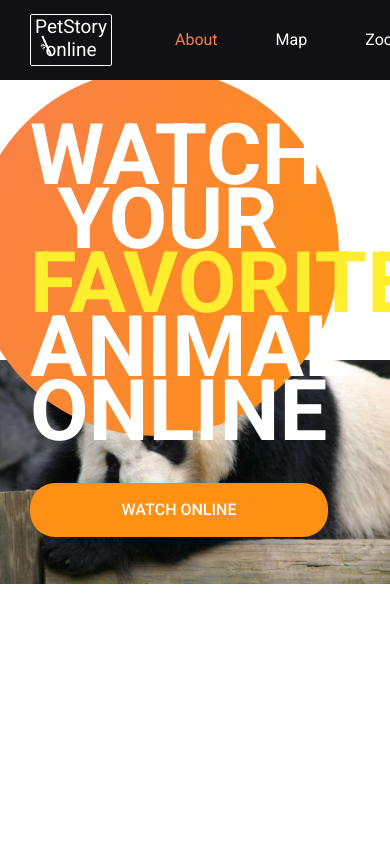
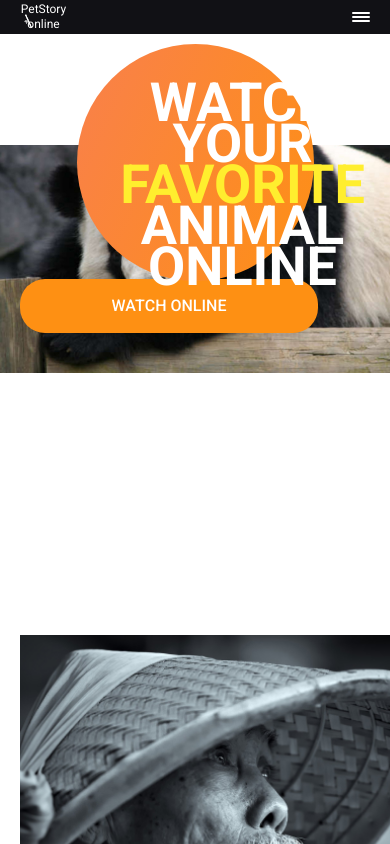
Before and after one commit to ZheKoGit/online-zoo, a website: page pages/main/index.html in a window 390 px wide. Shown: the top 844 px of the page. Drawn offline with Linux system fonts and the light colour scheme.

Commit message:
feat: layout of the Header and Welcome block for screens of size 640

```diff
--- a/pages/main/index.html
+++ b/pages/main/index.html
@@ -14,7 +14,7 @@
 	<header class="header wrapper_theme_dark">
 		<div class="container header__columns">
 			<a href="index.html" class="text__link_theme_light logo header__logo">
-				<span class="logo__image"></span>
+				<span class="logo__image header__logo-image"></span>
 				PetStory online</a>
 			<nav class="header__navigation">
 				<ul class="navigation">
@@ -28,16 +28,14 @@
 						<a href="" class="text__link_theme_light navigation__link">Zoos</a>
 					</li>
 					<li class="navigation__item">
-						<a href="../donate/donate.html" class="text__link_theme_light navigation__link">Donate</a>
+						<a href="" class="text__link_theme_light navigation__link">Contact us</a>
 					</li>
 					<li class="navigation__item">
-						<a href="" class="text__link_theme_light navigation__link">Contact us</a>
+						<a href="https://www.figma.com/file/jfEFwkXVj1WRq7sUHDr8os/PetStory-online" target="_blank"
+							class="text__link_theme_light navigation__link">Designed by &copy</a>
 					</li>
 				</ul>
-				<div class="navigation__copyright">
-					<a href="https://www.figma.com/file/jfEFwkXVj1WRq7sUHDr8os/PetStory-online" target="_blank"
-						class="text__link_theme_light navigation__link">Designed by &copy</a>
-				</div>
+				<div class="burger-menu"></div>
 			</nav>
 		</div>
 	</header>
--- a/src/sass/base/_base.scss
+++ b/src/sass/base/_base.scss
@@ -14,6 +14,10 @@ body {
 	max-width: $content-width;
 	margin: 0 auto;
 	padding: 0 30px;
+
+	@include media-tablet {
+		padding: 0 20px;
+	}
 }
 
 .visually-hidden {
--- a/src/sass/components/_navigation.scss
+++ b/src/sass/components/_navigation.scss
@@ -1,13 +1,10 @@
 .navigation {
+	column-gap: 58px;
 	@include columns();
 	margin: 0;
-}
 
-.navigation__item {
-	margin-right: 58px;
-
-	&:last-of-type {
-		margin-right: 0;
+	@include media-laptop {
+		column-gap: 48px;
 	}
 }
 
--- a/src/sass/layouts/_footer.scss
+++ b/src/sass/layouts/_footer.scss
@@ -46,12 +46,6 @@
 .footer__navigation {
 	grid-column: 1/2;
 	justify-content: flex-start;
-
-	@include media-laptop {
-		.navigation__item {
-			margin-right: 48px;
-		}
-	}
 }
 
 .footer__copyright-wrap {
--- a/src/sass/layouts/_header.scss
+++ b/src/sass/layouts/_header.scss
@@ -3,10 +3,30 @@
 	position: relative;
 	z-index: 1;
 	height: 80px;
+
+	@include media-tablet {
+		height: 34px;
+	}
 }
 
 .header__logo {
 	margin-right: 63px;
+
+	@include media-tablet {
+		width: 47px;
+		height: auto;
+		@include font(400, 1.2rem, 1.5rem);
+		border: none;
+	}
+}
+
+.header__logo-image {
+	@include media-tablet {
+		left: 4px;
+		bottom: 4px;
+		width: 8px;
+		height: 14px;
+	}
 }
 
 .header__columns,
@@ -21,4 +41,43 @@
 
 .header__navigation {
 	flex: 1;
+
+	@include media-tablet {
+		justify-content: flex-end;
+	}
+
+	.navigation {
+		@include media-tablet {
+			display: none;
+		}
+	}
 }
+
+.burger-menu {
+	display: none;
+	position: relative;
+	width: 18px;
+	height: 2px;
+	background-color: $color-light;
+	border-radius: 2px;
+
+	&::before,
+	&::after {
+		content: '';
+		position: absolute;
+		top: -4px;
+		width: 18px;
+		height: 2px;
+		background-color: $color-light;
+		border-radius: 2px;
+	}
+
+	&::after {
+		top: auto;
+		bottom: -4px;
+	}
+
+	@include media-tablet {
+		display: block;
+	}
+}
--- a/src/sass/layouts/_welcome.scss
+++ b/src/sass/layouts/_welcome.scss
@@ -7,6 +7,12 @@
 		padding: 43px 0 47px 0;
 		background-size: 118% auto;
 		background-position: 57% 100%;
+	}
+
+	@include media-tablet {
+		padding: 48px 0 40px 0;
+		background-size: 120%;
+		background-position: 52% 100%;
 	}
 }
 
@@ -29,6 +35,11 @@
 		max-width: 400px;
 		margin-right: 55px;
 	}
+
+	@include media-tablet {
+		width: 255px;
+		margin-right: 0;
+	}
 }
 
 .welcome__ellipse {
@@ -45,6 +56,13 @@
 		left: -58px;
 		width: 367px;
 		height: 367px;
+	}
+
+	@include media-tablet {
+		top: -38px;
+		left: -38px;
+		width: 237px;
+		height: 237px;
 	}
 }
 
@@ -64,8 +82,17 @@
 		margin-bottom: 40px;
 		@include font (700, 8.5rem, 6.4rem);
 	}
+
+	@include media-tablet {
+		margin: 0;
+		@include font(700, 5.4rem, 4.1rem);
+	}
 }
 
 .welcome__button {
 	margin: 0 100px 0 auto;
+
+	@include media-tablet {
+		margin: -8px 0 0;
+	}
 }
```
Also changed, not shown: pages/donate/donate.html (+3 -6 lines), src/sass/style.css, 1 other file.
